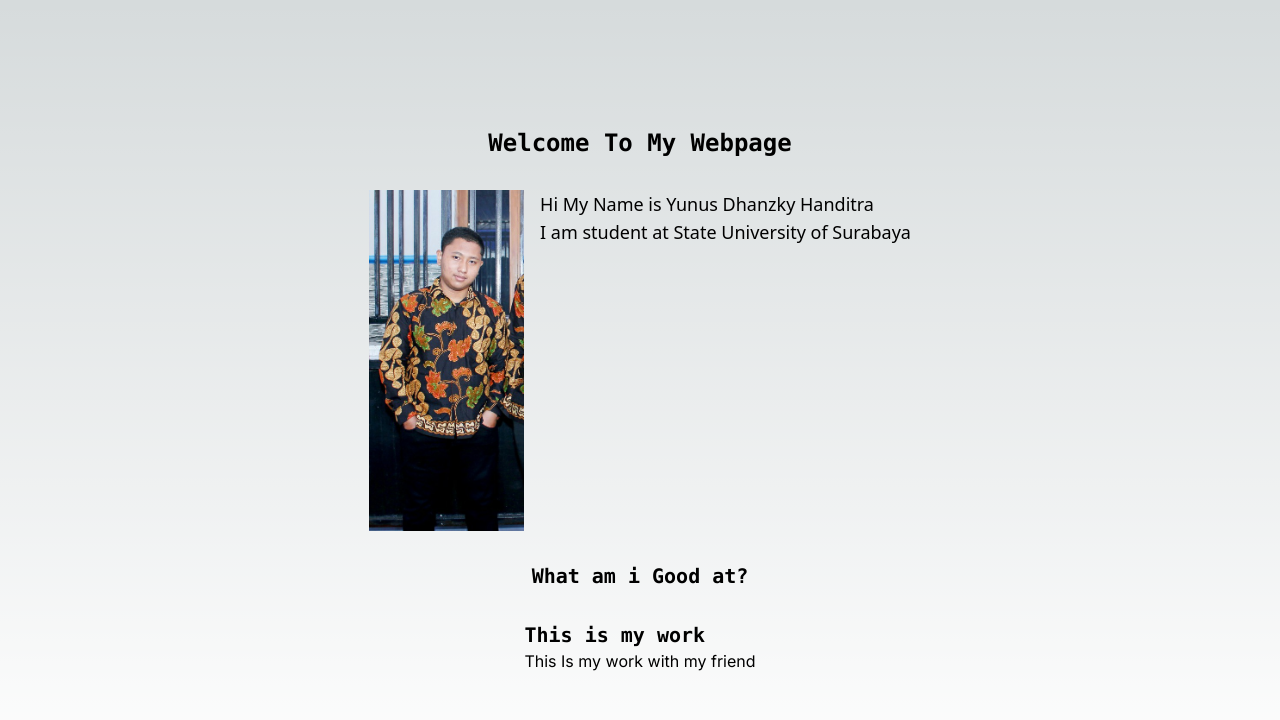
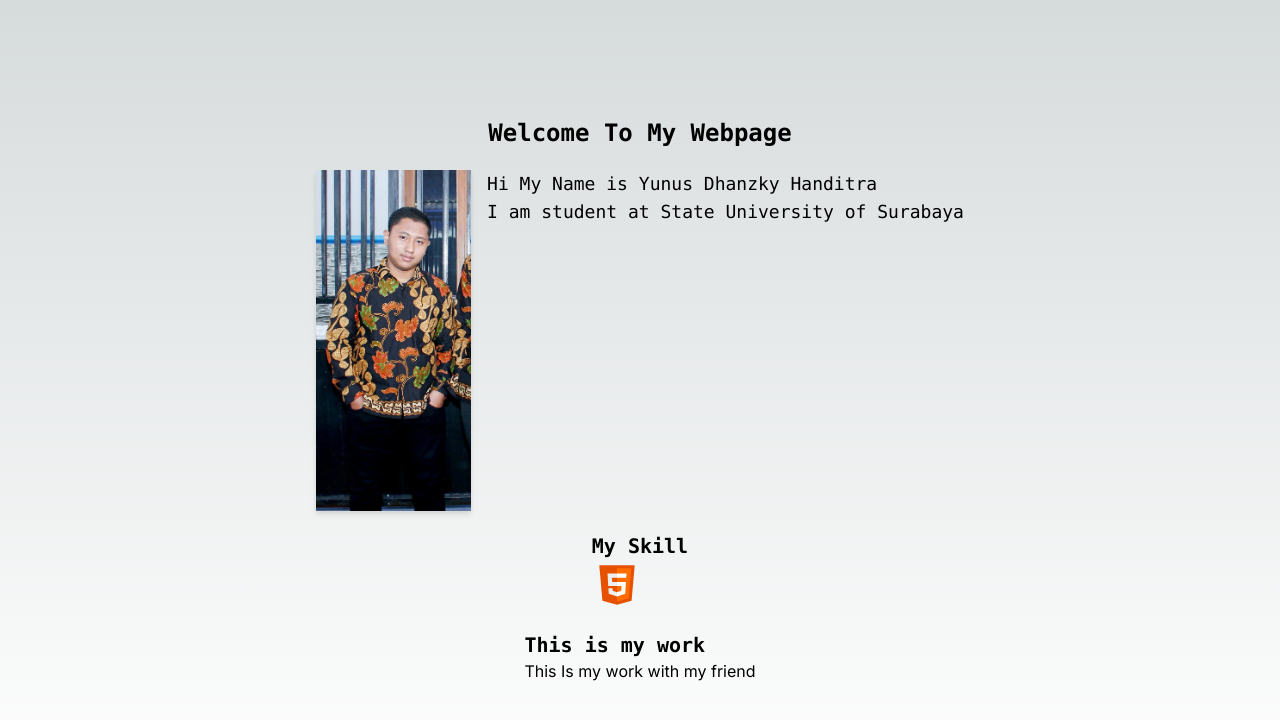
Before and after one commit to Teheft1/project-try, a Next.js app: page / in a window 1280 px wide. Shown: the top 720 px of the page. Built offline with nearby package versions, Linux system fonts and the light colour scheme.

Commit message:
add some svg and stuff

```diff
--- a/app/globals.css
+++ b/app/globals.css
@@ -8,7 +8,7 @@
   --background-end-rgb: 255, 255, 255;
 }
 
-@media (prefers-color-scheme: dark) {
+@media (prefers-color-scheme: white) {
   :root {
     --foreground-rgb: 255, 255, 255;
     --background-start-rgb: 0, 0, 0;
--- a/app/page.js
+++ b/app/page.js
@@ -12,7 +12,7 @@ export default function Home() {
       <div className="flex max-">
         <div>
           <Image
-              className="relative dark:drop-shadow-[0_0_0.3rem_#ffffff70] mr-4 "
+              className="relative drop-shadow-md mr-4 "
               src="/yun.jpg"
               alt="my photo"
               width={155}
@@ -22,18 +22,26 @@ export default function Home() {
         </div>
 
         <div className="">
-          <h1 className='font-sans text-lg'>
+          <h1 className='font-mono text-lg'>
             Hi My Name is Yunus Dhanzky Handitra<br></br>
             I am student at State University of Surabaya
           </h1>
         </div>
       </div>
 
-      <div className='flex '>
-        <h2 className='font-mono text-xl font-bold'
-        >What am i Good at?</h2>
+      <div className='flex-col '>
+        <h2 className='font-mono text-xl font-bold '
+        >My Skill
+        </h2>
         <div className='grid'>
-
+          <Image
+            className='relative'
+            src="/html.svg"
+            alt="html photo"
+            priority
+            width={50}
+            height={50}
+          />
         </div>
       </div>
       <div>
```
Also changed, not shown: public/html.svg (added).
